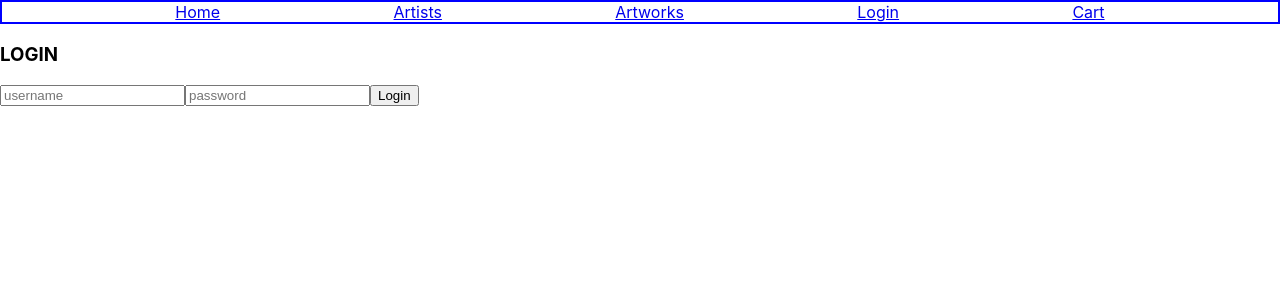
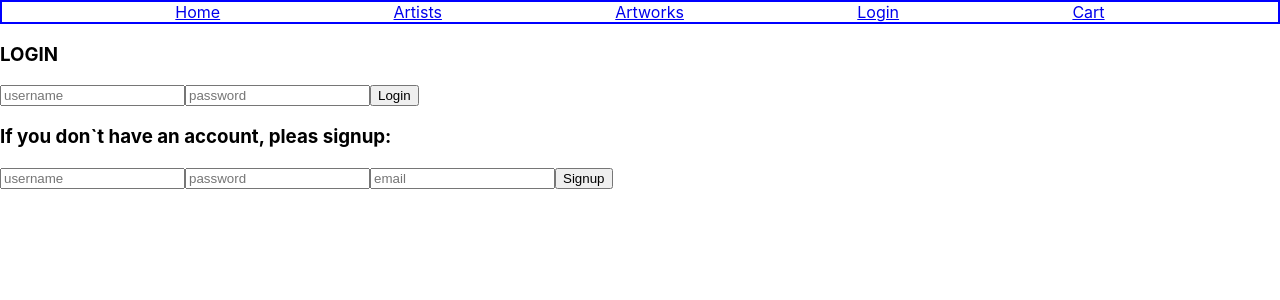
Before and after one commit to Sofialav/artDealer-client, a React (Create React App) app: page /login in a window 1280 px wide. Shown: the top 300 px of the page. Built offline with nearby package versions, Linux system fonts and the light colour scheme.

Commit message:
Add SignupFormContainer

```diff
--- a/src/components/authorization/AuthFormContainer.js
+++ b/src/components/authorization/AuthFormContainer.js
@@ -1,6 +1,7 @@
 import React, { Component } from "react";
 import { connect } from "react-redux";
 import LoginFormContainer from "./LoginFormContainer";
+import SignupFormContainer from "./SignupFormContainer";
 
 class AuthFormContainer extends Component {
   render() {
@@ -9,6 +10,7 @@ class AuthFormContainer extends Component {
       <div>
         <LoginFormContainer history={this.props.history} />
         <div>{errors}</div>
+        <SignupFormContainer />
       </div>
     );
   }
--- /dev/null
+++ b/src/components/authorization/SignupFormContainer.js
@@ -0,0 +1,35 @@
+import React, { Component } from "react";
+import { connect } from "react-redux";
+// import { signup } from "../../store/actions";
+import SignupForm from "./AuthForm";
+
+class SignupFormContainer extends Component {
+  state = { login: "", password: "", email: "" };
+
+  onSubmit = event => {
+    event.preventDefault();
+    this.props.signup(this.state);
+    this.setState({ login: "", password: "", email: "" });
+  };
+  onChange = event => {
+    this.setState({
+      [event.target.name]: event.target.value
+    });
+  };
+
+  render() {
+    return (
+      <div>
+        <h3>If you don`t have an account, pleas signup:</h3>
+        <SignupForm
+          onSubmit={this.onSubmit}
+          onChange={this.onChange}
+          values={this.state}
+          buttonName="Signup"
+        />
+      </div>
+    );
+  }
+}
+
+export default connect(null)(SignupFormContainer);
```
